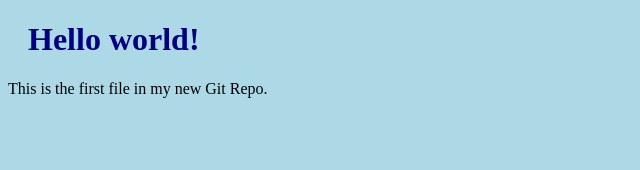
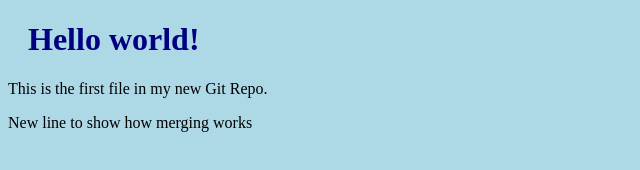
Before and after one commit to joeehis1/hello-world, a plain HTML site: page index.html in a window 1280 px wide. Shown: the whole page, without its empty margins (0-640 px from the left). Drawn offline with Linux system fonts and the light colour scheme.

Commit message:
Added new fix to master

```diff
--- a/index.html
+++ b/index.html
@@ -9,6 +9,7 @@
 
         <h1>Hello world!</h1>
         <p>This is the first file in my new Git Repo.</p>
+        <p>New line to show how merging works</p>
 
     </body>
 
```
